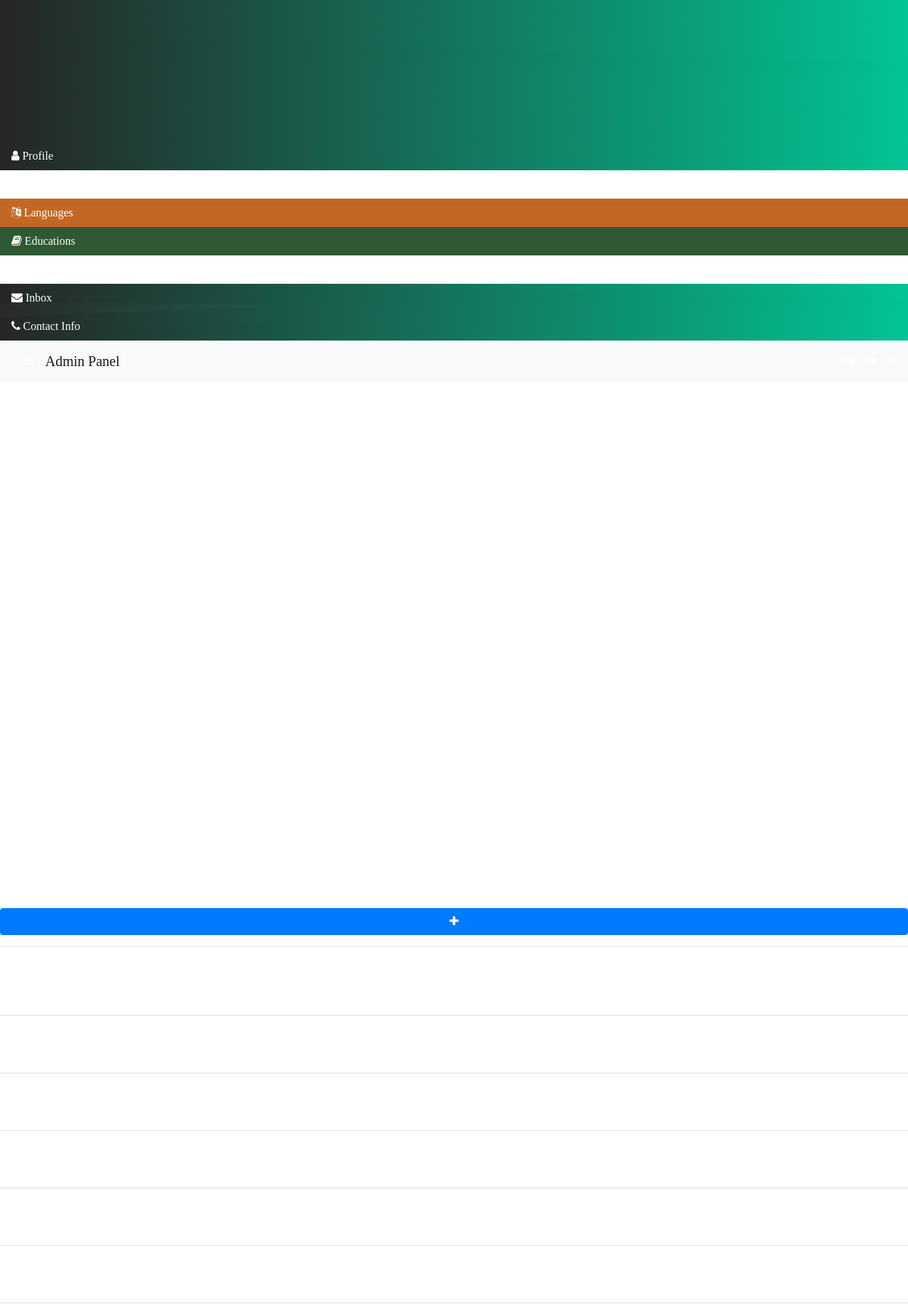
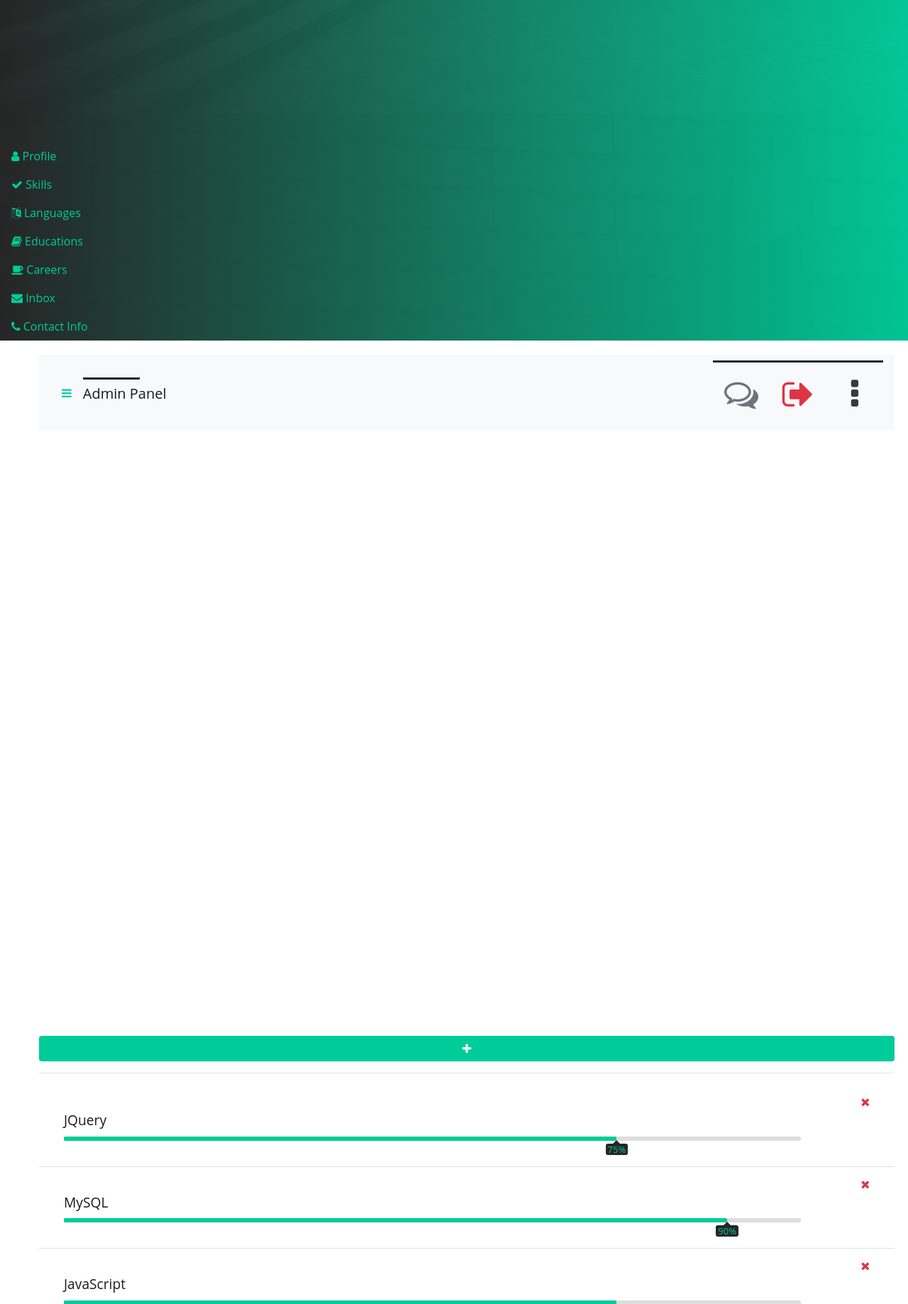
Before and after one commit to ArsHinMQ/personal-website, a Flask app: page /admin/resume/skills in a window 1280 px wide. Shown: the part 640-2478 px from the top of the page at 71% size. Run offline with Flask 2, Linux system fonts and the light colour scheme; a user stored in the database is signed in; data comes from the database, SQL or seed files in the repository; some libraries are stand-ins or nearby versions; some web fonts are replaced.

Commit message:
changed: template

```diff
--- a/static/index/styles/custom.css
+++ b/static/index/styles/custom.css
@@ -1,133 +1,141 @@
-*, html, body {
-    color: white;
-    overflow: unset;
+@media (max-width: 500px) {
+    .more-or-less {
+        display: block !important;
+    }
+
+    .experience-wrapper div:last-child p {
+        max-height: 0;
+        overflow: hidden;
+    }
+}
+
+html {
+    scroll-padding: 20vh;
 }
 
 header {
     height: 100vh;
+    margin-bottom: 20vh;
 }
 
-header div h2 {
-    color: inherit;
-    text-shadow: .1em 1px #333;
+header a {
+    font-size: 3rem;
+    width: 5rem;
+    text-align: center;
+    border-top: 3px solid var(--primary);
 }
 
-.active {
-    font-weight: 800;
+header a li {
+    transition: transform 1.5s ease;
+    animation-name: upAndDown;
+    animation-duration: 1.5s;
+    animation-iteration-count: infinite;
 }
 
-/* Vertical Navbar Active Classes */
-#profile-link.active {
-    background-color: #007BFF;
+@keyframes upAndDown {
+    0% {
+        transform: translateY(0);
+    }
+
+    50% {
+        transform: translateY(20px);
+    }
+
+    100% {
+        transform: translateY(0);
+    }
 }
 
-#abilities-link.active {
-    background-color: #FFB175;
+main {
+    width: 95%;
+    min-height: 100vh;
+    padding: 5px;
+    border-radius: 5px;
+    margin: 15px 50px;
+    position: relative;
 }
 
-#expereinces-link.active {
-    background-color: #48C268;
+.thumbnail-img {
+    border: 5px solid var(--light);
+    position: absolute;
+    top: 0;
+    left: 50%;
+    transform: translate(-50%, -50%);
+    width: 225px;
+    height: 225px;
 }
 
-#contact-link.active {
-    background-color: #E8A2A5;
+#wrapper {
+    margin-top: 150px;
 }
 
-/* Profile Styles */
-#about {
-    background-color: white;
+h2 {
+    border-bottom: 5px solid var(--secondary);
+    width: 5rem;
 }
 
-#about p {
-    color: #1D3E63;
+strong {
+    margin-top: 1rem;
+    display: inline-block;
 }
 
-#detail {
-    background-color: #1D3E63;
-    color: white;
+strong li {
+    color: var(--secondary);
+    font-size: 1.3rem !important;
 }
 
-#about h2, #detail h2 {
-    color: #007BFF
+.custom-progress-bar {
+    transition: width .3s ease;
 }
 
-/* Abilities Styles */
-#skills {
-    background-color: white;
+.progress-wrapper:hover .custom-progress-bar {
+    width: 102%;
 }
 
-#skills label {
-    color: #C26825;
+.progress-done span {
+    transition: padding .5s ease;
+    transition-property: padding, bottom;
 }
 
-#languages {
-    background-color: #C26825;
-    color: white;
+.progress-wrapper:hover .custom-progress-bar .progress-done span {
+    padding: 5px;
+    bottom: -25px;
 }
 
-#skills h2, #languages h2 {
-    color: #FFB175
+.experience-wrapper {
+    margin: 3rem 0;
 }
 
-/* Experiences Styles */
-#educations div .border-bottom, #careers div .border-bottom {
-    border-color: #48C268 !important;
+.experience-wrapper div:last-child p {
+    height: initial;
+    transition: max-height .5s ease;
 }
 
-#educations {
-    background-color: #2E5932;
-    color: white
+.more-or-less {
+    position: relative;
+    width: 100%;
+    text-align: right;
+    color: var(--secondary) !important;
+    border-top: 2px solid var(--secondary) !important;
+    font-size: 1.5rem;
+    padding: 0 5px;
+    display: none;
 }
 
-#careers {
-    background-color: white;
+
+.location {
+    color: var(--secondary);
 }
 
-#careers h1, #careers div p, #careers div small {
-    color: #2E5932;
+.logo {
+    position: relative;
+    width: 35px;
+    height: 35px;
+    border-radius: 25px;
+    margin: 0 5px;
 }
 
-#careers h5, #educations h5 {
-    color: #48C268;
+#contact-info a {
+    display: block;
+    margin: 1rem 0;
 }
-
-/* Contact Styles */
-#contact-ways {
-    background-color: #7A3235;
-    color: white;
-}
-
-.contact-item a {
-    color: white;
-}
-
-.contact-item strong, .contact-item li {
-    opacity: 0.7
-}
-
-#contact-form {
-    color: #7A3235;
-    background-color: white;
-}
-
-input:focus, textarea:focus, input[type=submit] {
-    border: 1px solid #7A3235 !important;
-}
-
-input[type=submit]:hover {
-    background-color: white
-}
-
-input[type=submit]:focus {
-    background-color: #7A3235 !important;
-    color: white !important;
-}
-
-#contact-form form div label {
-    color: #7A3235;
-    font-size: 1.1em;
-}
-
-#contact-form h3, #contact-ways h3 {
-    color: #E8A2A5;
-}
--- a/static/styles/base_style.css
+++ b/static/styles/base_style.css
@@ -1,76 +1,363 @@
-@font-face {
-    font-family: "Comic-Sans-MS";
-    src: url("../fonts/ComicSansMS.eot") format("eot");
-    src: url("../fonts/ComicSansMS.otf") format("otf");
-    src: url("../fonts/ComicSansMS.ttf") format("ttf");
-    src: url("../fonts/ComicSansMS.woff") format("woff");
+:root {
+    --primary: rgb(38, 38, 38);
+    --secondary: rgb(0, 204, 153);
+    --light-text: rgb(242, 242, 242);
+    --dark-text: rgb(26, 26, 26);
 }
 
-html, body, * {
-    margin: 0;
-    padding: 0;
+@font-face {
+    font-family: 'Open Sans';
+    src: url('../fonts/open-sans-v20-latin-regular.eot') format('eot');
+    src: url('../fonts/open-sans-v20-latin-regular.ttf') format('ttf');
+    src: url('../fonts/open-sans-v20-latin-regular.woff') format('woff');
 }
 
-html {
-    scroll-behavior: smooth;
+
+/* Custom Tags */
+body {
+    font-family: 'Open Sans';
+    position: relative;
+    overflow-x: hidden !important;
+    min-height: 100vh;
+    height: 100%;
 }
 
-body {
-    font-family: Comic-Sans-MS !important;
+body, html, * {
+    padding: 0;
+    margin: 0;
+}
+
+h1 {
+    color: var(--light-text);
+    font-size: 3rem;
+}
+
+h2 {
+    color: var(--primary);
+    font-size: 2.5rem;
+}
+
+h3 {
+    color: var(--secondary);
+    font-size: 2rem;
+}
+
+h4 {
+    color: var(--secondary);
+    font-size: 1.8em
+}
+
+h5 {
+    font-size: 1.5em;
+    color: var(--primary);
+}
+
+button:focus {
+    outline: 0;
+}
+
+a, .btn-link {
+    color: var(--secondary);
+    text-decoration: none !important;
+
+}
+
+a:hover, .btn-link:hover {
+    color: var(--secondary) !important;
+
 }
 
 p {
+    color: var(--dark-text);
+}
+
+p:not(.overflow-hidden) {
     white-space: pre-wrap !important;
 }
 
-/* Custom Inputs */
-input:focus, textarea:focus, input[type=submit] {
-    box-shadow: 0 0 0 rgba(0, 0, 0, 0) inset, 0 0 0 rgba(0, 0, 0, 0) !important;
-    outline: 0 none !important;
+::selection {
+    color: var(--secondary);
+    background: var(--primary)
+}
+
+/* Custom scroll bar */
+html, body {
+    scroll-behavior: smooth;
+    scrollbar-width: thin;
+    scrollbar-color: var(--secondary) var(--primary);
+}
+
+::-webkit-scrollbar {
+    width: .3rem;
+}
+
+::-webkit-scrollbar-track {
+    background-color: var(--primary);
+}
+
+::-webkit-scrollbar-thumb {
+    background-color: var(--secondary);
 }
 
 /* Custom Progress Bar */
+.progress-wrapper {
+    margin: 1.5rem 0;
+    font-size: 1.2rem;
+}
+
+.progress-wrapper label {
+    color: var(--dark-text);
+}
+
 .custom-progress-bar {
     width: 100%;
-    height: 1em;
-    color: #333;
+    height: .3em;
+    background-color: #ddd;
 }
 
 .custom-progress-bar, .progress-done {
-    border-radius: .5em;
+    border-radius: .1em;
+    position: relative;
 }
 
 .progress-done {
     height: 100%;
     width: 0;
     text-align: center;
-    min-width: 1rem;
+    min-width: .2rem;
+    background-color: var(--secondary)
 }
 
-/* Utils */
+.custom-progress-bar .progress-done span {
+    background-color: var(--primary);
+    color: var(--secondary);
+    position: absolute;
+    bottom: -20px;
+    font-size: 13px;
+    line-height: 10px;
+    padding: 3px;
+    right: -1rem;
+    border-radius: 3px;
+}
+
+.custom-progress-bar .progress-done span::after {
+    bottom: 100%;
+    left: 50%;
+    border: solid transparent;
+    content: " ";
+    position: absolute;
+    pointer-events: none;
+    border-bottom-color: var(--primary);
+    border-width: 5px;
+    margin-left: -5px;
+}
+
+/* Custom Inputs */
+.form-control {
+    border: none;
+    bottom: 0;
+    border-bottom: 1.5px solid #ccc;
+    background-color: #f8f9fa;
+    border-radius: .5rem .5rem 0 0 !important;
+    padding: .75rem .25rem;
+    padding-bottom: 0;
+    line-height: 1rem;
+}
+
+input.form-control {
+    height: 3.5rem;
+}
+
+.form-control:hover {
+    background-color: #eee;
+}
+
+.form-control:focus {
+    box-shadow: 0 0 0 rgba(0, 0, 0, 0) inset, 0 0 0 rgba(0, 0, 0, 0) !important;
+    outline: 0 none !important;
+    border-color: var(--primary);
+    background-color: #eee;
+}
+
+.form-control~span {
+    position: absolute;
+    display: inline-block;
+    color: #555;
+    transition: .25s;
+    pointer-events: none;
+    z-index: 1020;
+}
+
+.form-control~span {
+    bottom: 0.5rem;
+    left: .25rem;
+}
+
+.form-control:focus~span,
+.form-control:valid~span,
+input[type=date]~span,
+input[type=email]:not(:placeholder-shown):invalid~span,
+input[type=number]:not(:placeholder-shown):invalid~span {
+    transform: translateY(-1.5rem);
+    font-size: .75rem;
+    color: var(--primary);
+    line-height: 2.5rem;
+    top: 1rem;
+}
+
+textarea.form-control:focus~span, textarea.form-control:valid~span {
+    top: 1rem;
+}
+
+:required {
+    box-shadow: none;
+}
+
+textarea {
+    resize: vertical;
+    line-height: 1.5rem;
+    padding-top: 1.5rem !important;
+    scrollbar-width: none;
+}
+
+textarea::-webkit-scrollbar {
+    display: none;
+}
+
+/* Change Bootrstrap styles */
+.btn-primary, .btn-primary:hover {
+    background-color: var(--secondary);
+    border-color: var(--secondary);
+    color: var(--light-text)
+}
+
+.btn-primary:focus {
+    background-color: var(--secondary) !important;
+    color: var(--light-text) !important;
+    opacity: 0.8;
+}
+
+.btn {
+    border: 0 none;
+    transition: opacity .1s ease;
+}
+
+.btn:focus {
+    box-shadow: none !important;
+    outline: 0 none !important;
+    border-color: rgba(0, 0, 0, 0);
+}
+
+
+.navbar-brand:hover {
+    color: var(--primary) !important;
+}
+
+.dropdown-item:hover {
+    color: var(--primary) !important;
+}
+
+.dropdown-item:focus {
+    background: transparent;
+}
+
+.custom-range {
+    cursor: pointer;
+}
+
+.custom-range::-webkit-slider-thumb {
+    background: var(--secondary);
+    height: .9em;
+    width: .9em;
+}
+
+.custom-range::-moz-range-thumb {
+    background: var(--secondary);
+    height: 1em;
+    width: 1em;
+}
+
+.custom-range::-ms-thumb {
+    background: var(--secondary);
+    height: 1em;
+    width: 1em;
+}
+
+.custom-range::-webkit-slider-runnable-track {
+    height: .2em !important;
+}
+
+.custom-range::-moz-range-track {
+    height: .2em;
+}
+
+.custom-range::-ms-track {
+    height: .2em;
+}
+
+.custom-range:focus::-moz-range-thumb {
+    background: var(--secondary) !important;
+}
+
+.custom-range:focus::-webkit-slider-thumb {
+    background: var(--secondary) !important;
+}
+
+.custom-range:focus::-ms-track {
+    background: var(--secondary) !important;
+}
+
+.card-header {
+    background-color: transparent;
+    padding: .75rem;
+    border-top: 3px solid var(--secondary);
+}
+/* Utilies */
+.bg-img {
+    background-position: center !important;
+    background-repeat: no-repeat !important;
+    background-size: cover !important;
+    background-origin: content-box !important;
+    background-attachment: fixed !important;
+    -webkit-background-size: cover !important;
+    -moz-background-size: cover !important;
+    -o-background-size: cover !important;
+}
+
+.thumbnail-img {
+    width: 90%;
+}
+
 .overflow-hidden {
+    overflow: hidden;
     display: -webkit-box;
-    overflow: hidden;
-    -webkit-line-clamp: 4;
+    -webkit-line-clamp: 2;
     -webkit-box-orient: vertical;
     text-overflow: ellipsis;
 }
 
-.bg-img {
-    background: no-repeat center center fixed;
-    background-size: cover;
+.period {
+    color: #999;
 }
 
-.bg-orange {
-    background-color: #C26825 !important;
+/* Vustom Alert Message */
+.custom-alert {
+    display: flex;
+    justify-content: center;
+    position: absolute;
+    bottom: 1rem;
+    right: 0;
+    width: 100%;
+    z-index: 2020;
+    text-align: center;
+    position: fixed;
+    opacity: 1;
+    transition: opacity 1.5s ease;
 }
 
-.bg-green {
-    background-color: #48C268 !important;
-    color: white;
+.alert-msg {
+    min-width: 70%;
+    border-radius: .3rem;
+    margin: 1.5rem 0;
+    padding: .7rem 1rem;
 }
-
-.bg-pink {
-    background-color: #E8A2A5 !important;
-    color: white;
-}
```
Also changed, not shown: 2 other files.
